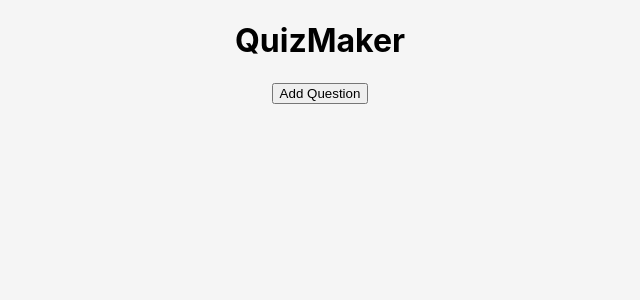
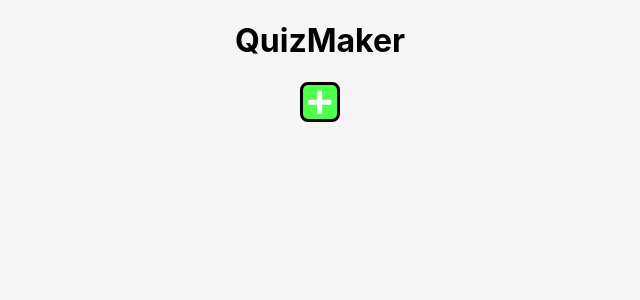
Before and after one commit to Samathingamajig/gnomework-prototype-0, a React (Create React App) app: page / in a window 1280 px wide. Shown: the top 300 px of the page, without its empty margins (320-960 px from the left). Built offline with nearby package versions, Linux system fonts and the light colour scheme.

Commit message:
Added a delete button, and TONS of comments

```diff
--- a/src/components/QuizMaker/QuestionMaker/QuestionMaker.scss
+++ b/src/components/QuizMaker/QuestionMaker/QuestionMaker.scss
@@ -48,4 +48,23 @@
       }
     }
   }
+
+  .RemoveQuestionMakerButton {
+    background: red;
+
+    float: right;
+    margin-right: 2rem;
+
+    display: flex;
+    align-items: center;
+    justify-content: center;
+
+    width: 2rem;
+    height: 2rem;
+
+    border: black 3px solid;
+    border-radius: 20%;
+
+    cursor: pointer;
+  }
 }
--- a/src/components/QuizMaker/QuestionMaker/QuestionMaker.tsx
+++ b/src/components/QuizMaker/QuestionMaker/QuestionMaker.tsx
@@ -1,6 +1,8 @@
 import React, { ChangeEvent } from 'react';
 import ToolTip from '../../ToolTip/ToolTip';
 import './QuestionMaker.scss';
+import { FontAwesomeIcon } from '@fortawesome/react-fontawesome';
+import { faTrashAlt } from '@fortawesome/free-solid-svg-icons';
 
 export interface QuestionMakerInterface {
   questionText: string;
@@ -12,30 +14,58 @@ export interface QuestionMakerProps {
   changeQuestionValues: (newValue: QuestionMakerInterface, index: number) => void;
   quizLength: number;
   changeQuestionIndex: (newIndex: number, prevIndex: number) => void;
+  deleteQuestion: (index: number) => () => void;
 }
 
-export default function QuestionMaker({ index, questionText, questionType, changeQuestionValues, quizLength, changeQuestionIndex }: QuestionMakerProps & QuestionMakerInterface) {
+export default function QuestionMaker({ index, questionText, questionType, changeQuestionValues, quizLength, changeQuestionIndex, deleteQuestion }: QuestionMakerProps & QuestionMakerInterface) {
   const setQuestionText = (newTextEvent: ChangeEvent<HTMLInputElement>) => {
+    // This function changes the text of the input element,
+    // and pushes it up to the parent's state changer function.
     changeQuestionValues({ questionText: newTextEvent.target.value, questionType }, index);
   };
 
   const setQuestionType = (newSelectionEvent: ChangeEvent<HTMLSelectElement>) => {
-    // console.log(newSelectionEvent);
-    // console.log(newSelectionEvent.target);
-    // console.log(newSelectionEvent.target.value);
+    // This function changes the question type of the select element,
+    // and pushes it up to the parent's state changer function.
     changeQuestionValues({ questionText, questionType: newSelectionEvent.target.value }, index);
   };
 
   const setQuestionIndex = () => {
-    let newIndex: string | null = prompt('What number should this question change to?');
+    // This function changes the index of the question in the parent's array.
+    // (This just changes the question number and ordering)
+
+    // Ask for what number this question should change to
+    let newIndex: string | null = window.prompt('What number should this question change to?');
+
+    // Validate the response...
     while (true) {
+      // If they press cancel, null is given, so we want to
+      // completely break out of this function.
       if (newIndex === null) return;
-      if (!/^-?\d+$/.test(newIndex + '')) newIndex = prompt(`Your input of "${newIndex || '<empty>'}" is invalid. Enter a new value, or select cancel.`);
-      else if (+newIndex <= 0 || +newIndex > quizLength) newIndex = prompt(`Your input of "${newIndex}" is outside of the range 1-${quizLength}. Enter a new value, or select cancel.`);
+
+      // Use a regex to test if it's not a number
+      /*
+       * !/^-?\d+$/
+       * !            Invert the output
+       *  /           Start the regex
+       *   ^          Pattern matches from the very beginning
+       *    -?        Optional negative sign, so 0 or 1 negative signs
+       *      \d+     \d means any digit 0-9, and the + means 1 or more, so 1 or more than 1 digits
+       *         $    Pattern matches to the very end
+       *          /   End the regex
+       */
+      if (!/^-?\d+$/.test(newIndex + '')) newIndex = window.prompt(`Your input of "${newIndex || '<empty>'}" is invalid. Enter a new value, or select cancel.`);
+      // So if it is a number, we need to make sure it's in the range.
+      // If it isn't, give an error and reprompt.
+      else if (+newIndex <= 0 || +newIndex > quizLength) newIndex = window.prompt(`Your input of "${newIndex}" is outside of the range 1-${quizLength}. Enter a new value, or select cancel.`);
+      // So if it is a number, and it's in range,
+      // then break out of the verification loop.
       else break;
     }
-    // console.log(newIndex);
 
+    // Pass this info to the parent's changeQuestionIndex function.
+    // We need to convert the number from a string into a number,
+    // add subtract 1 to make it 0-indexed.
     changeQuestionIndex(+newIndex - 1, index);
   };
 
@@ -55,6 +85,12 @@ export default function QuestionMaker({ index, questionText, questionType, chang
           <option value="yes-no">Yes or No</option>
         </select>
       </div>
+
+      <br />
+      <hr />
+      <button onClick={deleteQuestion(index)} className="RemoveQuestionMakerButton">
+        <FontAwesomeIcon icon={faTrashAlt} color="white" size="lg" className="RemoveQuestionMakerIcon"></FontAwesomeIcon>
+      </button>
     </div>
   );
 }
--- a/src/components/QuizMaker/QuizMaker.scss
+++ b/src/components/QuizMaker/QuizMaker.scss
@@ -4,4 +4,22 @@
     flex-direction: column;
     align-items: center;
   }
+
+  .AddQuestionMakerButton {
+    background: rgb(78, 255, 78);
+
+    margin: auto;
+
+    display: flex;
+    align-items: center;
+    justify-content: center;
+
+    width: 2.5rem;
+    height: 2.5rem;
+
+    border: black 3px solid;
+    border-radius: 20%;
+
+    cursor: pointer;
+  }
 }
--- a/src/components/QuizMaker/QuizMaker.tsx
+++ b/src/components/QuizMaker/QuizMaker.tsx
@@ -1,31 +1,71 @@
 import React, { useState } from 'react';
 import QuestionMaker, { QuestionMakerInterface } from './QuestionMaker/QuestionMaker';
 import './QuizMaker.scss';
+import { FontAwesomeIcon } from '@fortawesome/react-fontawesome';
+import { faPlus } from '@fortawesome/free-solid-svg-icons';
 
 export default function QuizMaker() {
   const [questionMakers, setQuestionMakers] = useState<QuestionMakerInterface[]>([]);
 
   const addQuestionMaker = () => {
+    // Add a blank QuestionMaker to the array of QuestionMakers
     setQuestionMakers((prev) => [...prev, { questionText: '', questionType: 'default' }]);
   };
 
   const changeQuestionValues = (newValue: QuestionMakerInterface, index: number): void => {
+    // This just changes the element at the specified index
+    // to the specified new value, but keep others the same.
+    //
+    // Loop through every element in the array of QuestionMakers.
+    // If the index is not the specified index, just return the original value.
+    // If the index is the specified index, then return the new value.
     setQuestionMakers((prev) => {
       return prev.map((prevValue, ind) => (ind !== index ? prevValue : newValue));
     });
   };
 
   const changeQuestionIndex = (newIndex: number, prevIndex: number): void => {
+    // This basically pops a QuestionMaker out of the array and inserts it
+    // at the new index that is specified.
+
     setQuestionMakers((prev) => {
+      // Get the original QuestionMaker
       const questionMaker = prev[prevIndex];
-      // console.log({ questionMaker, prev });
+
+      // Filter out the original QuestionMaker, so that all
+      // that you have left is everything except the given index.
       const newPrev = prev.filter((_, i) => i !== prevIndex);
-      // console.log({ newPrev });
-      const [start, end] = [newPrev.slice(0, newIndex), newPrev.slice(newIndex)];
-      // console.log({ start, questionMaker, end });
-      // console.log([...start, questionMaker, ...end]);
-      return [...start, questionMaker, ...end];
+
+      // Get everything that would be before the new slot,
+      // and everything that would be after the new slot.
+      const [before, after] = [newPrev.slice(0, newIndex), newPrev.slice(newIndex)];
+
+      // Return the new combined array, with the QuestionMaker
+      // inserted between the before part and the after part.
+      return [...before, questionMaker, ...after];
     });
+  };
+
+  const deleteQuestion = (index: number) => () => {
+    // This removes a question at the specified index,
+    // but asks for permission to do so.
+
+    // This function is curried, so the first call of this
+    // function sets up so internal state with the index
+    // so that we don't have pass in this function a
+    // weird way to the children element.
+
+    // First, ask for permission.
+    // We have to say "window.confirm" instead of just "confirm"
+    // because of an ESLint rule.
+    const shouldDelete: boolean = window.confirm('Are you sure you want to delete this question?\nThis cannot be undone!');
+
+    if (shouldDelete) {
+      // If we should delete, the filter out everything that's
+      // at the specified index.
+      // (This just keeps everything EXCEPT the element at the provided index)
+      setQuestionMakers((prev) => prev.filter((_, i) => i !== index));
+    }
   };
 
   return (
@@ -33,10 +73,12 @@ export default function QuizMaker() {
       <h1>QuizMaker</h1>
       <section id="QuestionMakerContainer">
         {questionMakers.map(({ questionText, questionType }, ind) => (
-          <QuestionMaker key={ind} index={ind} questionText={questionText} questionType={questionType} changeQuestionValues={changeQuestionValues} quizLength={questionMakers.length} changeQuestionIndex={changeQuestionIndex} />
+          <QuestionMaker key={ind} index={ind} questionText={questionText} questionType={questionType} changeQuestionValues={changeQuestionValues} quizLength={questionMakers.length} changeQuestionIndex={changeQuestionIndex} deleteQuestion={deleteQuestion} />
         ))}
       </section>
-      <button onClick={addQuestionMaker}>Add Question</button>
+      <button onClick={addQuestionMaker} className="AddQuestionMakerButton">
+        <FontAwesomeIcon icon={faPlus} className="AddQuestionMakerIcon" color="white" size="2x"></FontAwesomeIcon>
+      </button>
     </div>
   );
 }
--- a/src/index.css
+++ b/src/index.css
@@ -1,13 +1,14 @@
 body {
   margin: 0;
-  font-family: -apple-system, BlinkMacSystemFont, 'Segoe UI', 'Roboto', 'Oxygen',
-    'Ubuntu', 'Cantarell', 'Fira Sans', 'Droid Sans', 'Helvetica Neue',
-    sans-serif;
+  font-family: -apple-system, BlinkMacSystemFont, 'Segoe UI', 'Roboto', 'Oxygen', 'Ubuntu', 'Cantarell', 'Fira Sans', 'Droid Sans', 'Helvetica Neue', sans-serif;
   -webkit-font-smoothing: antialiased;
   -moz-osx-font-smoothing: grayscale;
 }
 
+*:focus {
+  outline: none;
+}
+
 code {
-  font-family: source-code-pro, Menlo, Monaco, Consolas, 'Courier New',
-    monospace;
+  font-family: source-code-pro, Menlo, Monaco, Consolas, 'Courier New', monospace;
 }
```
